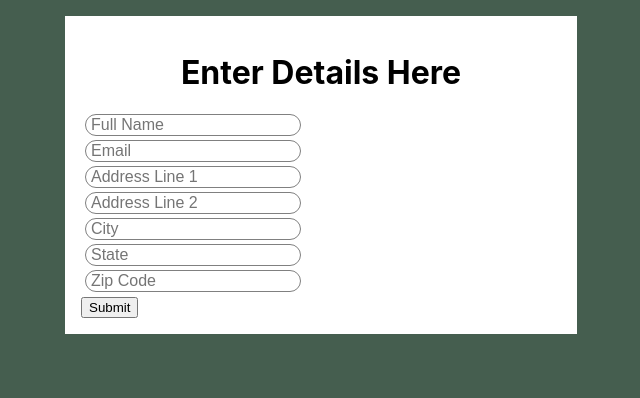
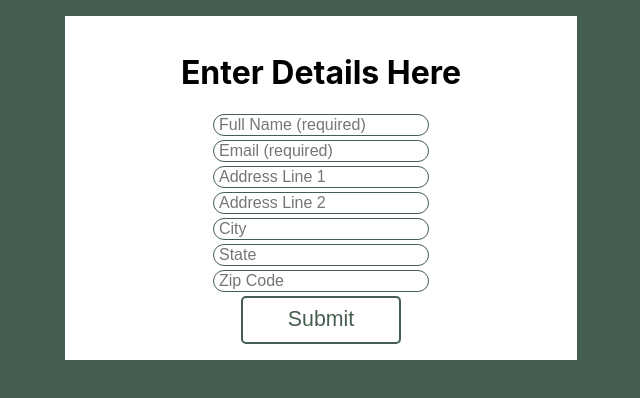
Before and after one commit to carah-tychewicz/simple-webform, a React (Create React App) app: page / in a window 1280 px wide. Shown: the top 398 px of the page, without its empty margins (319-959 px from the left). Built offline with nearby package versions, Linux system fonts and the light colour scheme.

Commit message:
few more tweaks, then merge and deliver

```diff
--- a/src/App.css
+++ b/src/App.css
@@ -2,10 +2,3 @@
   display: flex;
   justify-content: center;
 }
-
-.card {
-  width: 30rem;
-  padding: 1rem;
-  background-color: white;
-  margin: 1rem;
-}
--- a/src/components/Form.css
+++ b/src/components/Form.css
@@ -1,8 +1,30 @@
 input {
-  border: 1px solid grey;
+  border: 1px solid #455e4f;
   border-radius: 3rem;
   font-size: 1rem;
   padding-left: 5px;
+}
+
+input:focus {
+  outline: none !important;
+  border: 2px solid goldenrod;
+  padding: 5px 5px 5px 7px;
+}
+
+.form-submit-btn {
+  font-size: 16pt;
+  height: 3rem;
+  width: 10rem;
+  border-radius: 5px;
+  border: 2px solid #455e4f;
+  color: #455e4f;
+  background-color: rgba(255, 255, 255, 0.0);
+}
+
+.form-submit-btn:hover {
+  border: none;
+  color: white;
+  background-color: goldenrod;
 }
 
 .instructions {
@@ -12,3 +34,11 @@ input {
 .form-item {
   margin: 4px;
 }
+
+.details-card {
+  text-align: center;
+  width: 30rem;
+  padding: 1rem;
+  background-color: white;
+  margin: 1rem;
+}
--- a/src/components/Form.jsx
+++ b/src/components/Form.jsx
@@ -34,14 +34,14 @@ const Form = () => {
 
   return (
     <div className='container'>
-      <div className='card'>
+      <div className='details-card'>
         <h1 className='instructions'>Enter Details Here</h1>
         <form onSubmit={handleSubmit}>
           <div className='form-item'>
-            <input type='text' placeholder='Full Name' name='fullName' maxLength='50' onChange={handleInputChange} value={inputs.fullName ?? ''} required />
+            <input type='text' placeholder='Full Name (required)' name='fullName' maxLength='50' onChange={handleInputChange} value={inputs.fullName ?? ''} required />
           </div>
           <div className='form-item'>
-            <input type='text' placeholder='Email' name='email' maxLength='50' onChange={handleInputChange} value={inputs.email ?? ''} required />
+            <input type='text' placeholder='Email (required)' name='email' maxLength='50' onChange={handleInputChange} value={inputs.email ?? ''} required />
           </div>
           <div className='form-item'>
             <input type='text' placeholder='Address Line 1' name='addressLineOne' maxLength='50' onChange={handleInputChange} value={inputs.addressLineOne ?? ''} />
--- a/src/components/ThankYou.css
+++ b/src/components/ThankYou.css
@@ -6,3 +6,11 @@
   float: right;
   margin-right: 1rem;
 }
+
+.thankyou-card {
+  text-align: left;
+  width: 30rem;
+  padding: 1rem;
+  background-color: white;
+  margin: 1rem;
+}
--- a/src/components/ThankYou.jsx
+++ b/src/components/ThankYou.jsx
@@ -7,7 +7,7 @@ const ThankYou = () => {
 
   return (
     <div className='container'>
-      <div className='card'>
+      <div className='thankyou-card'>
         <div className='submission-details'>
           <h1>Thank you, {location.state.fullName}!</h1>
           <h2>Your submission details:</h2>
```
